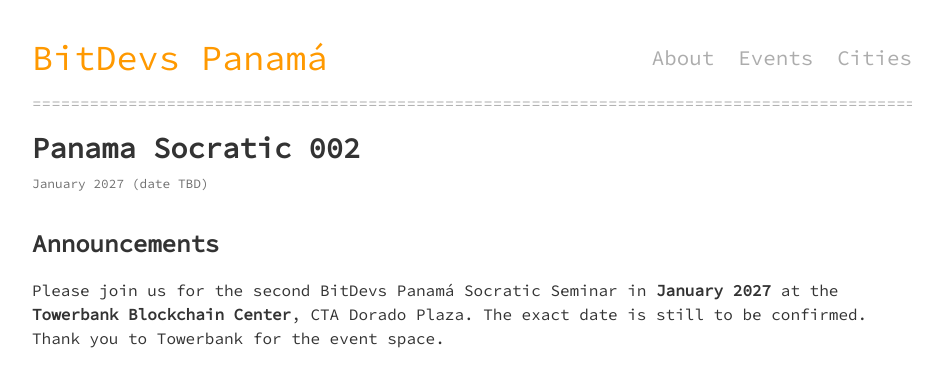
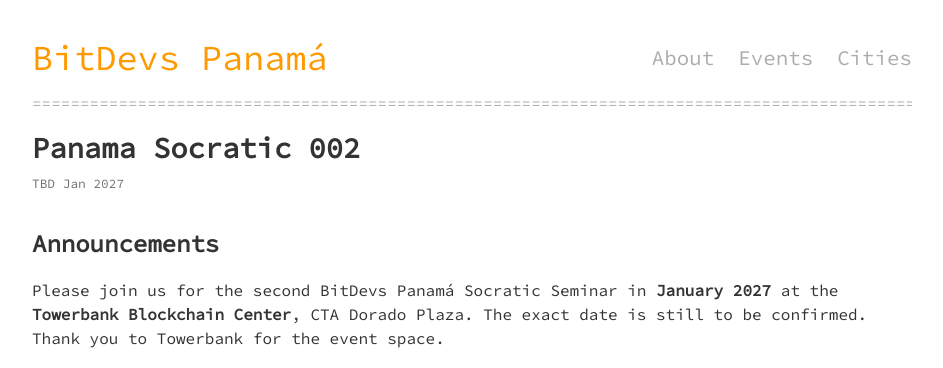
Before and after one commit to BitDevsPanama/bitdevspanama.github.io, a Jekyll site: the page built from _posts/2027-01-01-panama-socratic-002.md, in a window 1280 px wide and 900 px high. Shown: the top 368 px of the window, without its empty margins (168-1111 px from the left). Built offline with Jekyll 4.4.1, drawn with Linux system fonts in a browser that asks for light colours.

Commit message:
Match 002 date label to the DD Mon YYYY format (#6)

```diff
--- a/_posts/2027-01-01-panama-socratic-002.md
+++ b/_posts/2027-01-01-panama-socratic-002.md
@@ -3,7 +3,7 @@ layout: post
 type: socratic
 title: "Panama Socratic 002"
 permalink: /panama-socratic-002
-date_display: "January 2027 (date TBD)"
+date_display: "TBD Jan 2027"
 ---
 <!--- TODO: once the date is set, rename this file to the real date, drop date_display, add the luma: link and fill in the time below --->
 
```
